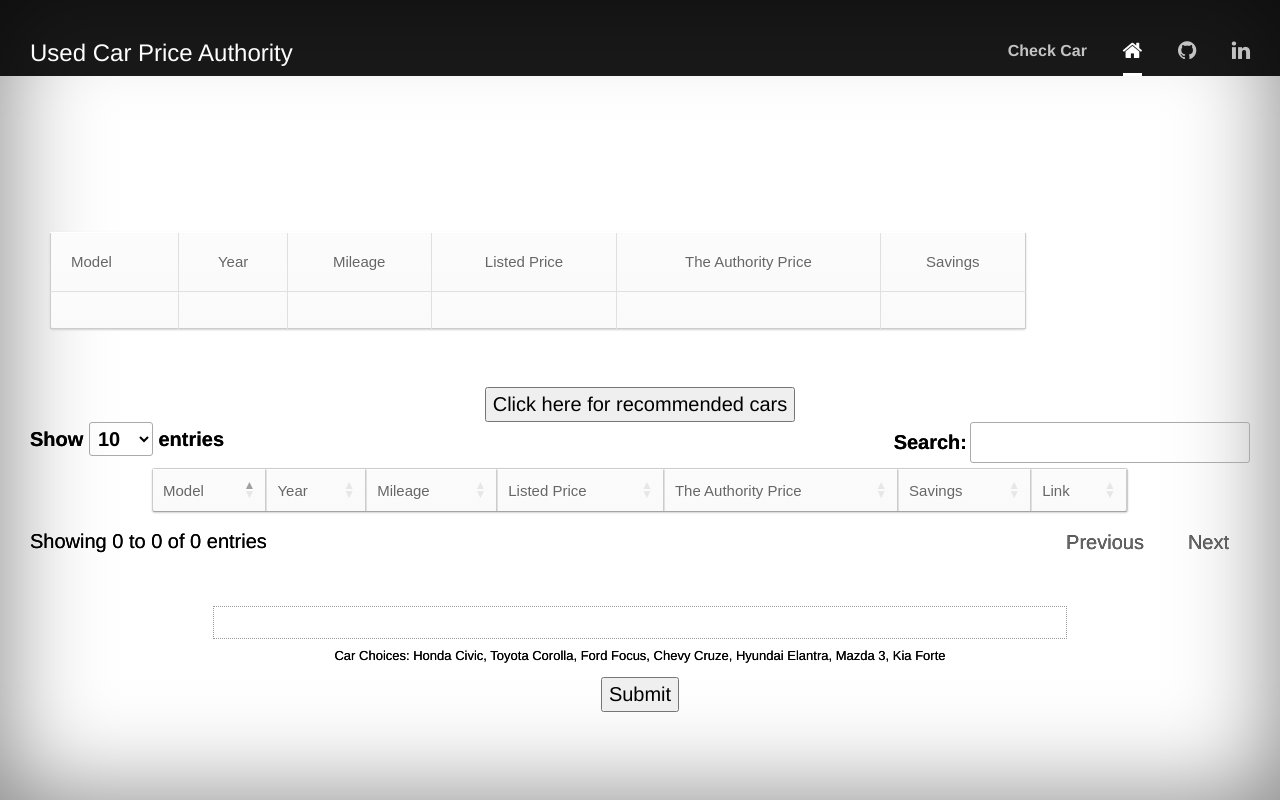
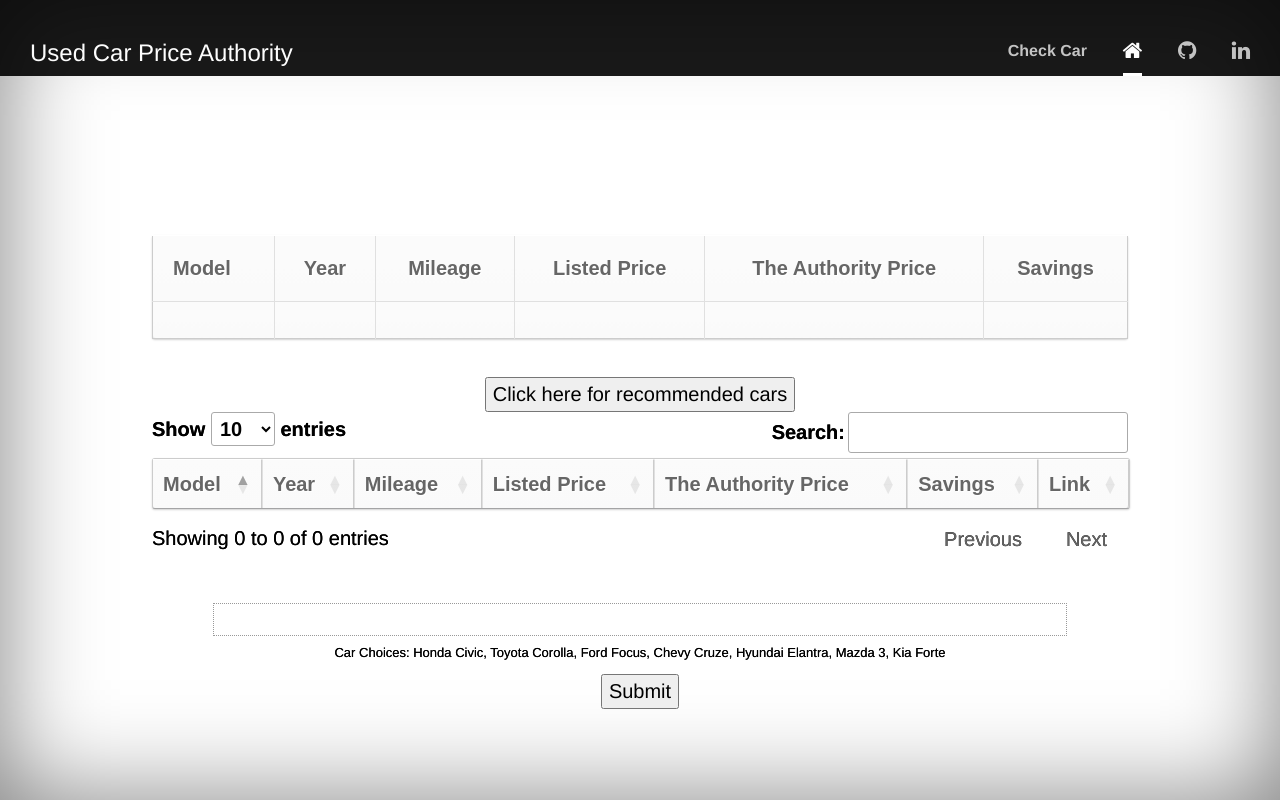
Before and after one commit to ayfu/usedcarfinder, a Flask app: template app/templates/carcheck.html in a window 1280 px wide. Run offline with Flask 2, Linux system fonts and the light colour scheme; the template is opened without the code that fills it, so the values that code supplies are empty; some libraries are stand-ins or nearby versions.

Commit message:
Fixed table positioning by adding div tags and defining a .center-table in css

```diff
--- a/app/static/css/output.css
+++ b/app/static/css/output.css
@@ -243,6 +243,13 @@ input[type=text] {
   }
 }
 
+/*TABLE STYLINGS*/
+
+.center-table
+{
+  margin: 0 auto !important;
+  float: none !important;
+}
 
 table a:link {
 	color: #666;
@@ -262,7 +269,7 @@ table a:hover {
 table {
 	font-family:Arial, Helvetica, sans-serif;
 	color:#666;
-	font-size:15px;
+	font-size:20px;
 	text-shadow: 1px 1px 0px #fff;
 	background:#eaebec;
 	margin:20px;
--- a/app/templates/carcheck.html
+++ b/app/templates/carcheck.html
@@ -63,11 +63,10 @@
               <p><br><br><br></p>
             <p><br></p>
              <h2 class="cover-heading"><div {%if gooddeal == 1%}class="gooddeal"{% else %}class="baddeal"{% endif %}>{{suggestion}}</div></h2>
+             <p></p>
 
-            <p></p>
-            <table border="5" style="width:80%">
-              <!-- <thead> -->
-              <tr>
+            <table border="5" style="width:80%" class = "center-table">
+              <tr style="font-weight:bold">
                 <td>Model</td>
                 <td>Year</td>
                 <td>Mileage</td>
@@ -75,8 +74,6 @@
                 <td>The Authority Price</td>
                 <td>Savings</td>
              </tr>
-            <!-- </thead> -->
-            <!-- <tbody> -->
               <tr>
                 <td>{{entries['model']}}</td>
                 <td>{{entries['year']}}</td>
@@ -85,13 +82,15 @@
                 <td>{{entries['prediction']}}</td>
                 <td {%if gooddeal == 1%}class="gooddeal"{% else %}class="baddeal"{% endif %}>{{entries['deal']}}</td>
               </tr>
-          <!-- </tbody> -->
+
           </table>
+
           <p><br></p>
           <button class = "btntbl">Click here for recommended cars</button>
-          <table id="table_id" class="display" border = "5" style = "width:80%">
+          <div class="center-table" style="width:80%">
+          <table id="table_id" class="display" border = "5">
            <thead>
-              <tr >
+              <tr style="font-weight:bold">
                   <td>Model</td>
                   <td>Year</td>
                   <td>Mileage</td>
@@ -115,6 +114,7 @@
               {% endfor %}
          </tbody>
         </table>
+    </div>
             <p><br></p>
             <form align="center" action="/carcheck" method="POST">
                 <!-- width style also taken care of in cover.css file for the "input[type=text]" section" -->
```
